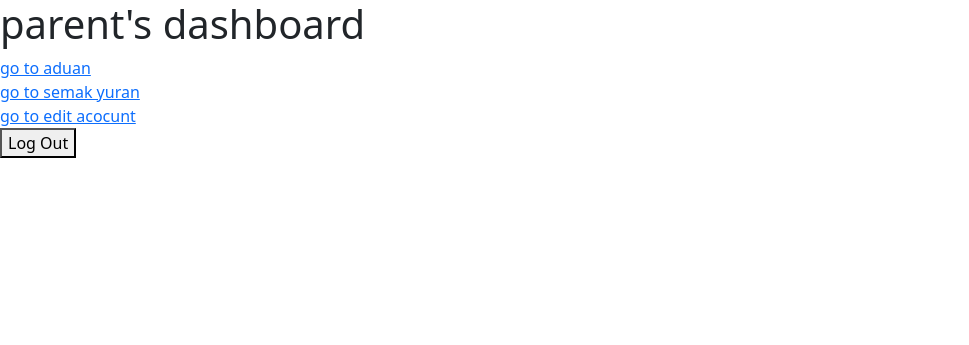
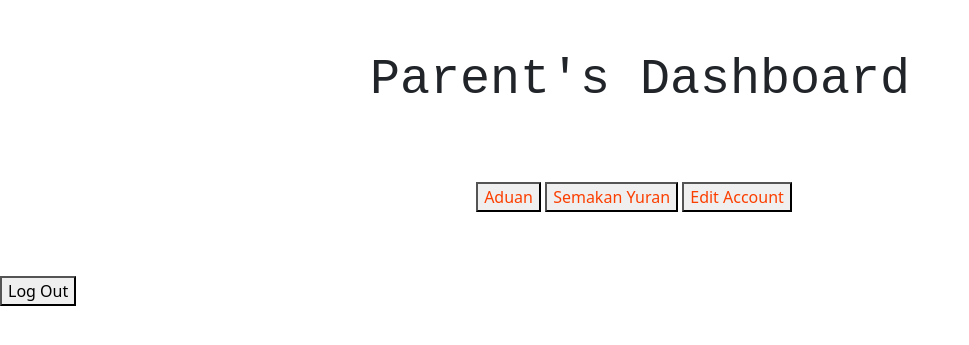
Before and after one commit to mrahmatm/csc578_grp, a PHP site: page /parent/dashboard.php in a window 1280 px wide. Shown: the top 345 px of the page, without its empty margins (0-969 px from the left). Run offline with PHP 8.4, Linux system fonts and the light colour scheme; a user stored in the database is signed in.

Commit message:
alignbutton

```diff
--- a/index.php
+++ b/index.php
@@ -48,6 +48,7 @@
             width: 150px;
             height: 50px;
             font-size: 20px;
+            display: inline-block;
         }
         img{
             display: block;
@@ -71,8 +72,7 @@
         <button>
         <a href="log in.php" class="nav-link">Log In</a>
         </button>
-        <div>
-        </div>
+
         <button>
         <a href="sign up.php" class="nav-link">Sign Up</a>
         </button>
--- a/parent/dashboard.php
+++ b/parent/dashboard.php
@@ -13,13 +13,56 @@
         $currentUser = $_SESSION["currentUser"];
         //echo "<script>alert('current session: ' + ".$currentUser.")</script>";
     ?>
+    <style>
+        h1 {text-align: center;
+            margin-top: 50px;
+            font-family: 'Courier New', monospace;
+            font-size: 50px;
+        }
+        .container{
+        width: 100%;
+        float: left;
+        text-align: center;
+        }
+        .container button{
+        display: inline-block;
+        }
+        a.butang:link{
+            color: #fb3f00;
+            text-decoration: none;
+        }
+        a.butang:visited
+        {
+        color: black;
+        text-decoration: none;
+        }
+        a.butang:hover
+        {
+        color: #fb3f00;
+        text-decoration: none;
+        }
+
+
+    </style>
 </head>
 <body>
-    <h1>parent's dashboard</h1>
-    <a href="aduan.php">go to aduan</a><br>
-    <a href="semak yuran.php">go to semak yuran</a><br>
-    <a href="edit account.php">go to edit acocunt</a>
-    <br>
-    <button id="btnLogout" onclick="logOut()">Log Out</button>
+    <div>
+    <h1>Parent's Dashboard</h1>
+    </div>
+        <div class="container" class="box">
+            <button>
+            <a href="aduan.php" class="butang" id="btn1">Aduan</a><br>
+            </button>
+            <button>
+            <a href="semak yuran.php" class="butang">Semakan Yuran</a><br>
+            </button>
+            <button>
+            <a href="edit account.php" class="butang" id="btn3">Edit Account</a>
+            </button>
+            <br>
+        </div>
+    <div>
+        <button id="btnLogout" onclick="logOut()">Log Out</button>
+    </div>
 </body>
 </html>
```
